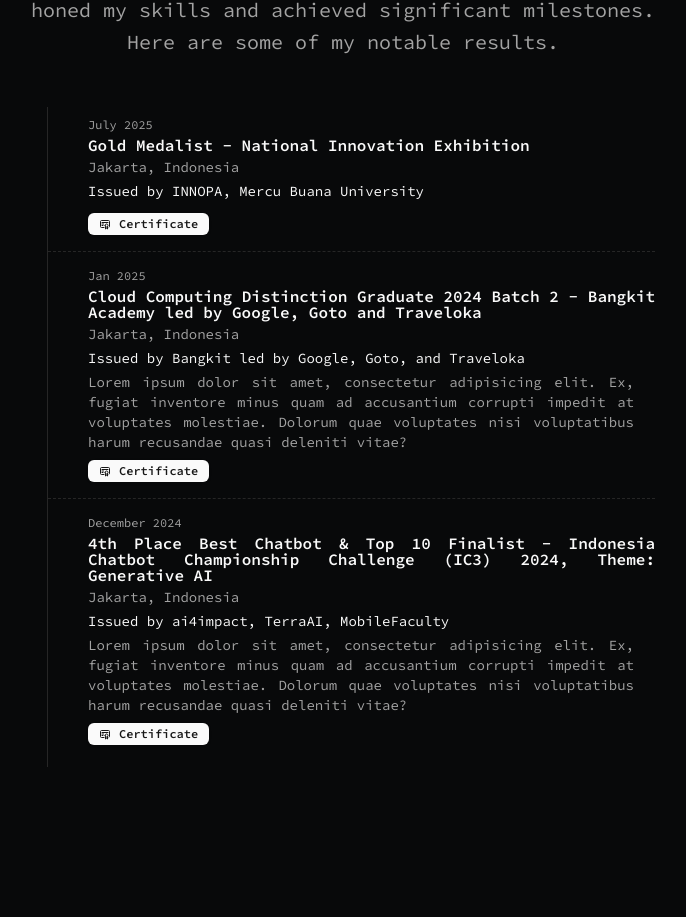
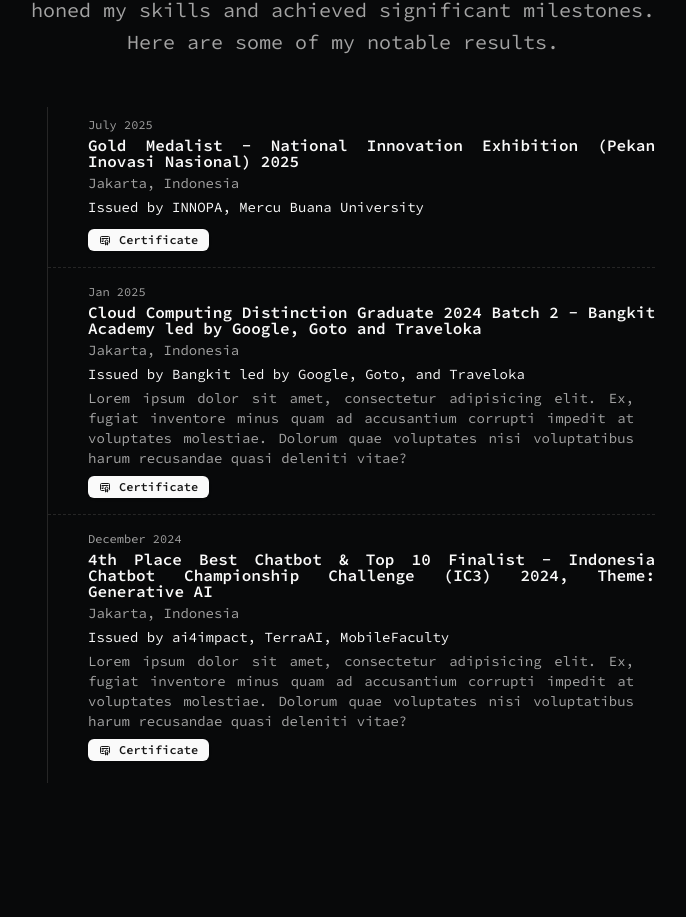
Before and after one commit to rahfianugerah/portfolio, a Next.js app: page / in a window 1280 px wide. Shown: the part 2332-3249 px from the top of the page, without its empty margins (297-983 px from the left). Built offline with nearby package versions, Linux system fonts and the light colour scheme.

Commit message:
feat: update the resume file

```diff
--- a/src/data/resume.tsx
+++ b/src/data/resume.tsx
@@ -225,133 +225,62 @@ export const DATA = {
     },
   ],
   projects: [
-    // This is a sample project, replace with actual projects
     {
-      title: "Chat Collect",
-      href: "https://chatcollect.com",
-      dates: "Jan 2024 - Feb 2024",
+      title: "rahfi.pro",
+      href: "https://rahfi.pro",
+      dates: "July 2025 - Present",
       active: true,
       description:
-        "lorem ipsum dolor sit amet, consectetur adipisicing elit. Ex, fugiat inventore minus quam ad accusantium corrupti impedit at voluptates molestiae. Dolorum quae voluptates nisi voluptatibus harum recusandae quasi deleniti vitae?",
+        "A personal portfolio website showcasing my skills, projects, and achievements. Built with Next.js and Tailwind CSS.",
       technologies: [
         "Next.js",
         "Typescript",
-        "PostgreSQL",
-        "Prisma",
         "TailwindCSS",
         "Stripe",
         "Shadcn UI",
         "Magic UI",
+        "Radix UI",
       ],
       links: [
         {
           type: "Website",
-          href: "https://chatcollect.com",
+          href: "https://rahfi.pro",
           icon: <Icons.globe className="size-3" />,
         },
+        {
+          type: "Source Code",
+          href: "https://github.com/rahfianugerah/portfolio",
+          icon: <Icons.github className="size-3" />,
+        },
       ],
-      image: "",
-      video:
-        "https://pub-83c5db439b40468498f97946200806f7.r2.dev/chat-collect.mp4",
+      image: "/rahfipro.png",
+      video: "",
     },
     {
-      title: "Magic UI",
-      href: "https://magicui.design",
-      dates: "June 2023 - Present",
-      active: true,
+      title: "Commit Wave",
+      href: "",
+      dates: "Archived",
+      active: false,
       description:
-        "lorem ipsum dolor sit amet, consectetur adipisicing elit. Ex, fugiat inventore minus quam ad accusantium corrupti impedit at voluptates molestiae. Dolorum quae voluptates nisi voluptatibus harum recusandae quasi deleniti vitae?",
+        "Commit Wave is an automation tool designed to help developers keep their GitHub contribution history consistently active and engaging. By utilizing GitHub Actions or JavaScript based, this bot automates the process of generating and pushing commits at random intervals (GitHub Action & JavaScript) within a user-defined date range (JavaScript).",
       technologies: [
-        "Next.js",
-        "Typescript",
-        "PostgreSQL",
-        "Prisma",
-        "TailwindCSS",
-        "Stripe",
-        "Shadcn UI",
-        "Magic UI",
+        "JavaScript",
+        "Node.js",
       ],
       links: [
         {
-          type: "Website",
-          href: "https://magicui.design",
-          icon: <Icons.globe className="size-3" />,
-        },
-        {
-          type: "Source",
-          href: "https://github.com/magicuidesign/magicui",
+          type: "Source Code",
+          href: "https://github.com/rahfianugerah/commitwave",
           icon: <Icons.github className="size-3" />,
         },
       ],
-      image: "",
-      video: "https://cdn.magicui.design/bento-grid.mp4",
-    },
-    {
-      title: "llm.report",
-      href: "https://llm.report",
-      dates: "April 2023 - September 2023",
-      active: true,
-      description:
-        "lorem ipsum dolor sit amet, consectetur adipisicing elit. Ex, fugiat inventore minus quam ad accusantium corrupti impedit at voluptates molestiae. Dolorum quae voluptates nisi voluptatibus harum recusandae quasi deleniti vitae?",
-      technologies: [
-        "Next.js",
-        "Typescript",
-        "PostgreSQL",
-        "Prisma",
-        "TailwindCSS",
-        "Shadcn UI",
-        "Magic UI",
-        "Stripe",
-        "Cloudflare Workers",
-      ],
-      links: [
-        {
-          type: "Website",
-          href: "https://llm.report",
-          icon: <Icons.globe className="size-3" />,
-        },
-        {
-          type: "Source",
-          href: "https://github.com/dillionverma/llm.report",
-          icon: <Icons.github className="size-3" />,
-        },
-      ],
-      image: "",
-      video: "https://cdn.llm.report/openai-demo.mp4",
-    },
-    {
-      title: "Automatic Chat",
-      href: "https://automatic.chat",
-      dates: "April 2023 - March 2024",
-      active: true,
-      description:
-        "lorem ipsum dolor sit amet, consectetur adipisicing elit. Ex, fugiat inventore minus quam ad accusantium corrupti impedit at voluptates molestiae. Dolorum quae voluptates nisi voluptatibus harum recusandae quasi deleniti vitae?",
-      technologies: [
-        "Next.js",
-        "Typescript",
-        "PostgreSQL",
-        "Prisma",
-        "TailwindCSS",
-        "Shadcn UI",
-        "Magic UI",
-        "Stripe",
-        "Cloudflare Workers",
-      ],
-      links: [
-        {
-          type: "Website",
-          href: "https://automatic.chat",
-          icon: <Icons.globe className="size-3" />,
-        },
-      ],
-      image: "",
-      video:
-        "https://pub-83c5db439b40468498f97946200806f7.r2.dev/automatic-chat.mp4",
+      image: "/commitwave.png",
+      video: "",
     },
   ],
   hardwork: [
     {
-      title: "Gold Medalist - National Innovation Exhibition",
+      title: "Gold Medalist - National Innovation Exhibition (Pekan Inovasi Nasional) 2025",
       dates: "July 2025",
       location: "Jakarta, Indonesia",
       issued: "INNOPA, Mercu Buana University",
@@ -401,42 +330,79 @@ export const DATA = {
   certifications: [
     {
       title: "AWS Certified Cloud Practitioner",
-      href: "https://www.credly.com/badges/3b1f8c0d-2e4a-4d5c-9f6b-7e8c1f3a2b1f/public_url",
       issued: "Amazon Web Services (AWS)",
-      description: "Earned the AWS Certified Cloud Practitioner certification, demonstrating foundational knowledge of AWS Cloud concepts, services, and best practices.",
-      image: "/aws.png",
       links: [
         {
           title: "Certificate",
-          href: "https://www.credly.com/badges/3b1f8c0d-2e4a-4d5c-9f6b-7e8c1f3a2b1f/public_url",
+          href: "https://www.credly.com/badges/373c0502-683a-4d79-a758-d7e7979c8f3b/public_url",
           icon: <TbCertificate className="size-3" />,
         },
       ],
     },
     {
       title: "Alibaba Cloud Certified Big Data Associate",
-      href: "https://www.credly.com/badges/3b1f8c0d-2e4a-4d5c-9f6b-7e8c1f3a2b1f/public_url",
       issued: "Alibaba Cloud",
-      description: "Earned the Alibaba Cloud Certified Big Data Associate certification, demonstrating foundational knowledge of Alibaba Cloud big data concepts, services, and best practices.",
-      image: "/alibaba.png",
       links: [
         {
           title: "Certificate",
-          href: "https://www.credly.com/badges/3b1f8c0d-2e4a-4d5c-9f6b-7e8c1f3a2b1f/public_url",
+          href: "https://drive.google.com/file/d/1quS-1G7Ru8i4eZvQ5rYoA74NI4lQG6se/view?usp=sharing",
+          icon: <TbCertificate className="size-3" />,
+        },
+      ],
+    },
+  ],
+  learning_certificate: [
+    {
+      title: "MLOps (Machine Learning Operations)",
+      issued: "Dicoding Indonesia",
+      links: [
+        {
+          title: "Certificate",
+          href: "https://www.dicoding.com/certificates/KEXL1J89MXG2",
           icon: <TbCertificate className="size-3" />,
         },
       ],
     },
     {
-      title: "AWS Certified Cloud Practitioner",
-      href: "https://www.credly.com/badges/3b1f8c0d-2e4a-4d5c-9f6b-7e8c1f3a2b1f/public_url",
-      issued: "Amazon Web Services (AWS)",
-      description: "Earned the AWS Certified Cloud Practitioner certification, demonstrating foundational knowledge of AWS Cloud concepts, services, and best practices.",
-      image: "/aws.png",
+      title: " Applied Machine Learning (Machine Learning Terapan)",
+      issued: "Dicoding Indonesia",
       links: [
         {
           title: "Certificate",
-          href: "https://www.credly.com/badges/3b1f8c0d-2e4a-4d5c-9f6b-7e8c1f3a2b1f/public_url",
+          href: "https://www.dicoding.com/certificates/QLZ97OR7EP5D",
+          icon: <TbCertificate className="size-3" />,
+        },
+      ],
+    },
+    {
+      title: "Learn Applied Machine Learning with Google Cloud (Belajar Penerapan Machine Learning dengan Google Cloud)",
+      issued: "Dicoding Indonesia",
+      links: [
+        {
+          title: "Certificate",
+          href: "https://www.dicoding.com/certificates/N9ZOYN8J8PG5",
+          icon: <TbCertificate className="size-3" />,
+        },
+      ],
+    },
+    {
+      title: "Architecting on AWS (Membangun Arsitektur Cloud di AWS)",
+      issued: "Dicoding Indonesia",
+      links: [
+        {
+          title: "Certificate",
+          href: "https://www.dicoding.com/certificates/98XWLYWN4ZM3",
+          icon: <TbCertificate className="size-3" />,
+        },
+      ],
+    },
+    {
+      title: "Google Cybersecurity Specialization",
+      issued: "Coursera",
+      links: [
+        {
+          title: "Certificate",
+          href: "https://coursera.org/share/47330bd478ce3b2a217bb808007c944e",
           icon: <TbCertificate className="size-3" />,
         },
       ],
```
Also changed, not shown: public/commitwave.png (added), public/rahfipro.png (added).
